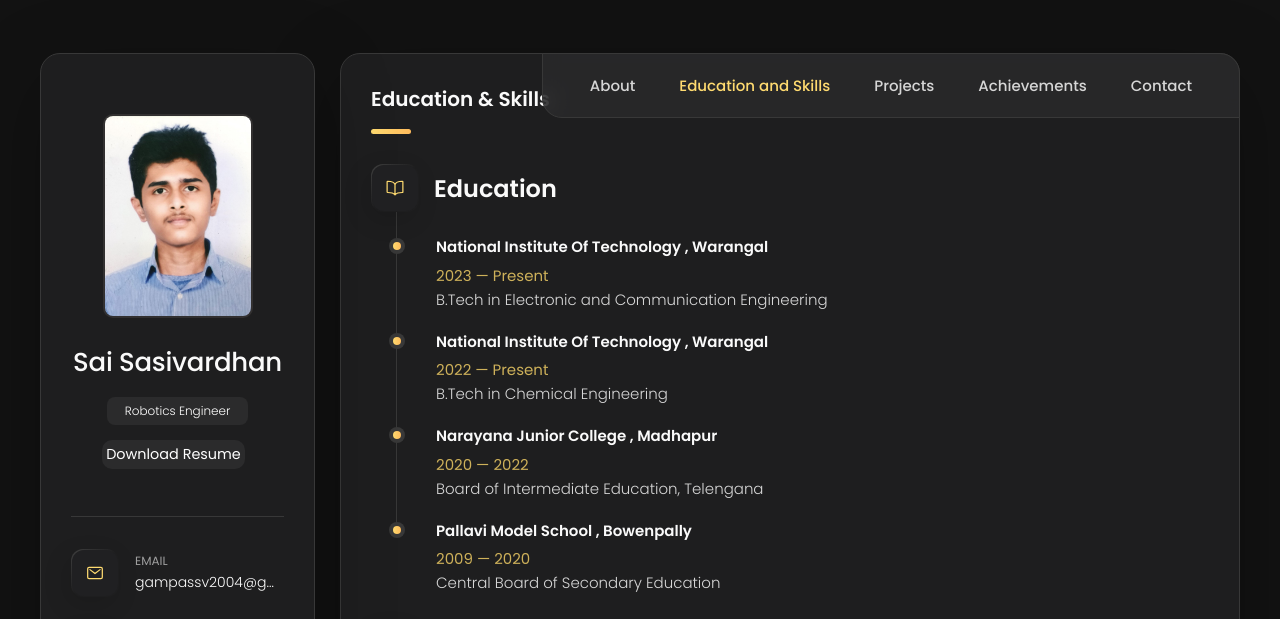
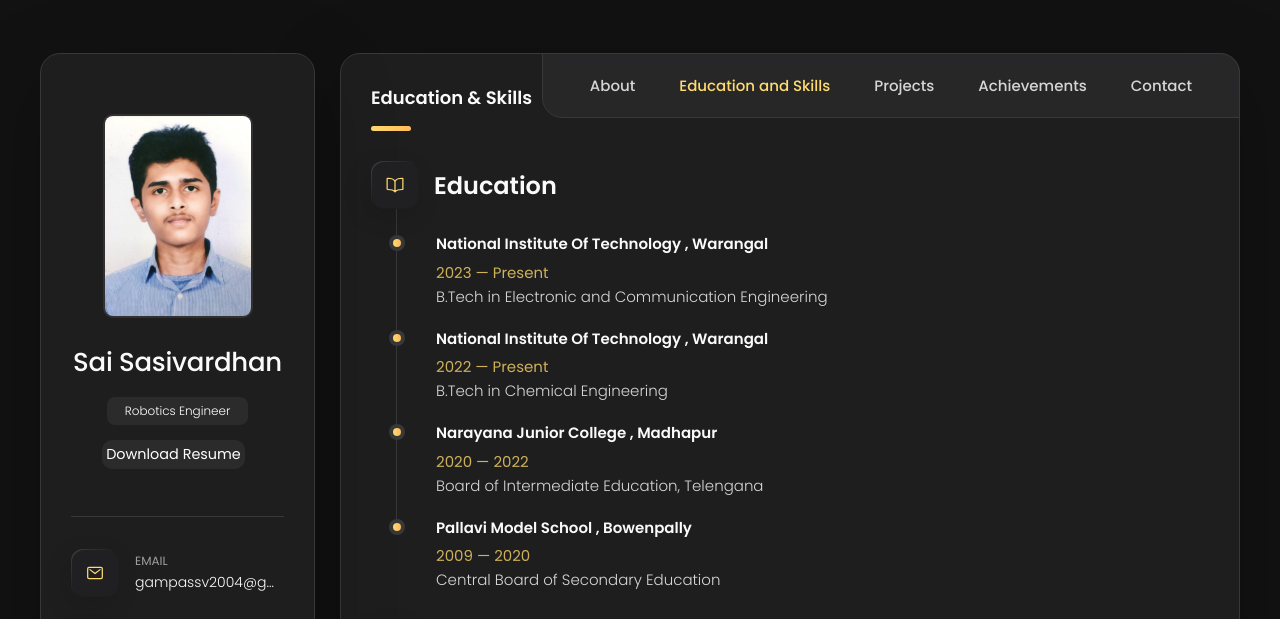
Before and after one commit to saisasi2004/My-Portfolio, a plain HTML site: page index.html in a window 1280 px wide. Both pictures are taken after a click on the button "Education and Skills". Shown: the part 127-746 px from the top of the page. Drawn offline with nearby package versions, Linux system fonts and the light colour scheme.

Commit message:
Update index.html

```diff
--- a/index.html
+++ b/index.html
@@ -512,7 +512,7 @@
       <article class="educationandskills" data-page="educationandskills">
 
         <header>
-          <h2 class="h2 article-title" style="font-size: 20px;">Education & Skills</h2>
+          <h2 class="h2 article-title" style="font-size: 18px;">Education & Skills</h2>
         </header>
 
         <section class="timeline">
```
